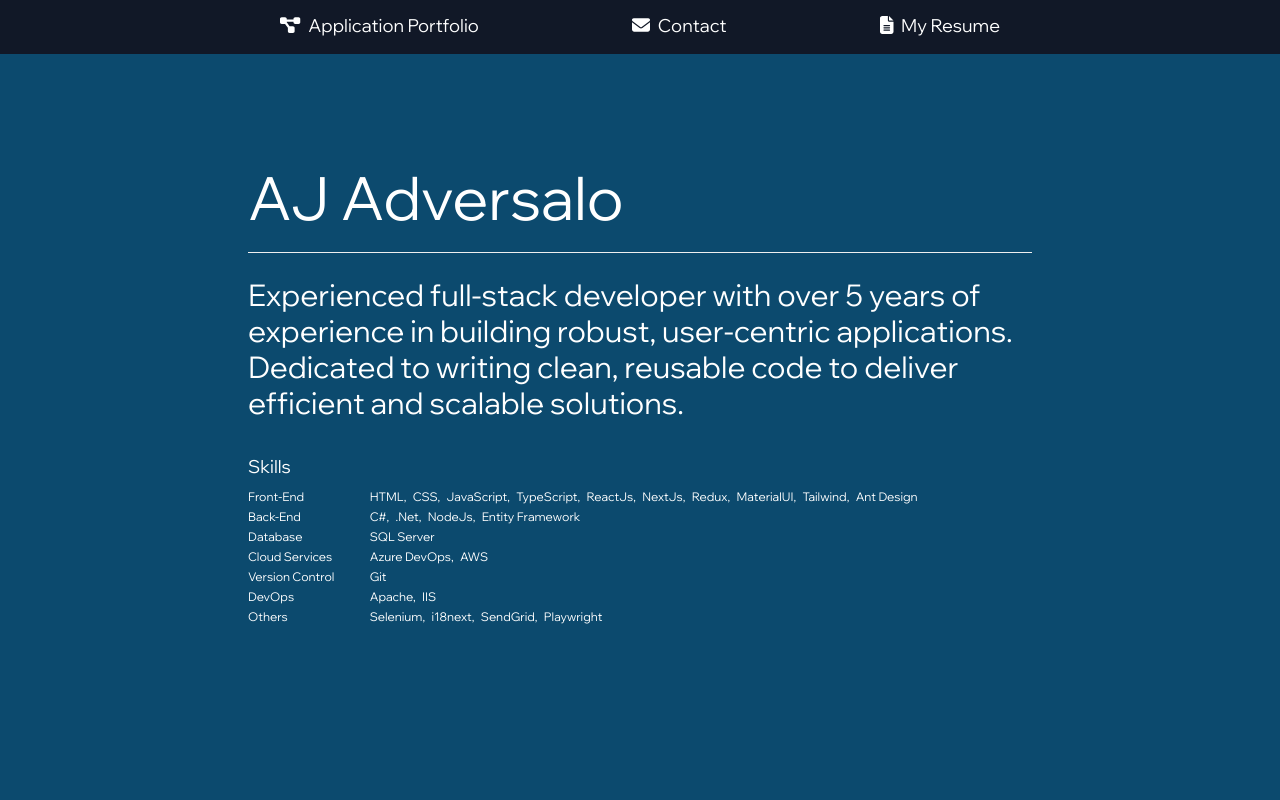
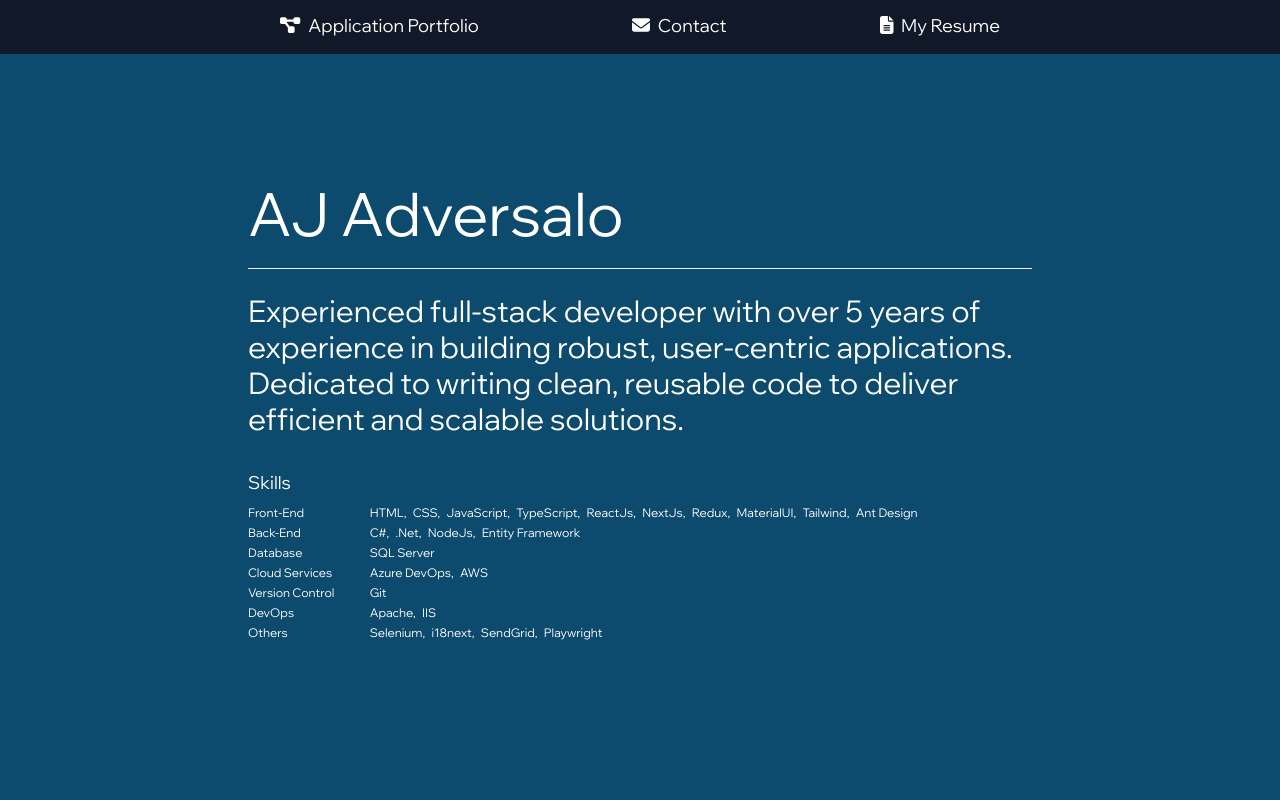
Before and after one commit to ajadversalo/ajadversalo.github.io, a React (Create React App) app: page / in a window 1280 px wide. Shown: the top 800 px of the page. Built offline with nearby package versions, Linux system fonts and the light colour scheme.

Commit message:
main margin

```diff
--- a/src/App.tsx
+++ b/src/App.tsx
@@ -135,7 +135,7 @@ function App() {
     return (
         <div className="bg-sky-900 relative" id="top">
             <NavBar />
-            <div className="h-screen sm:mt-[-2rem]">
+            <div className="h-screen mt-[-4rem] lg:mt-[-1rem]">
                 <div className="h-full flex items-center justify-center pl-2 pr-2">
                     <div className={"w-[50rem] text-white p-2 mt-[-3rem]"}>
                         <div className={"text-6xl"}>
```
